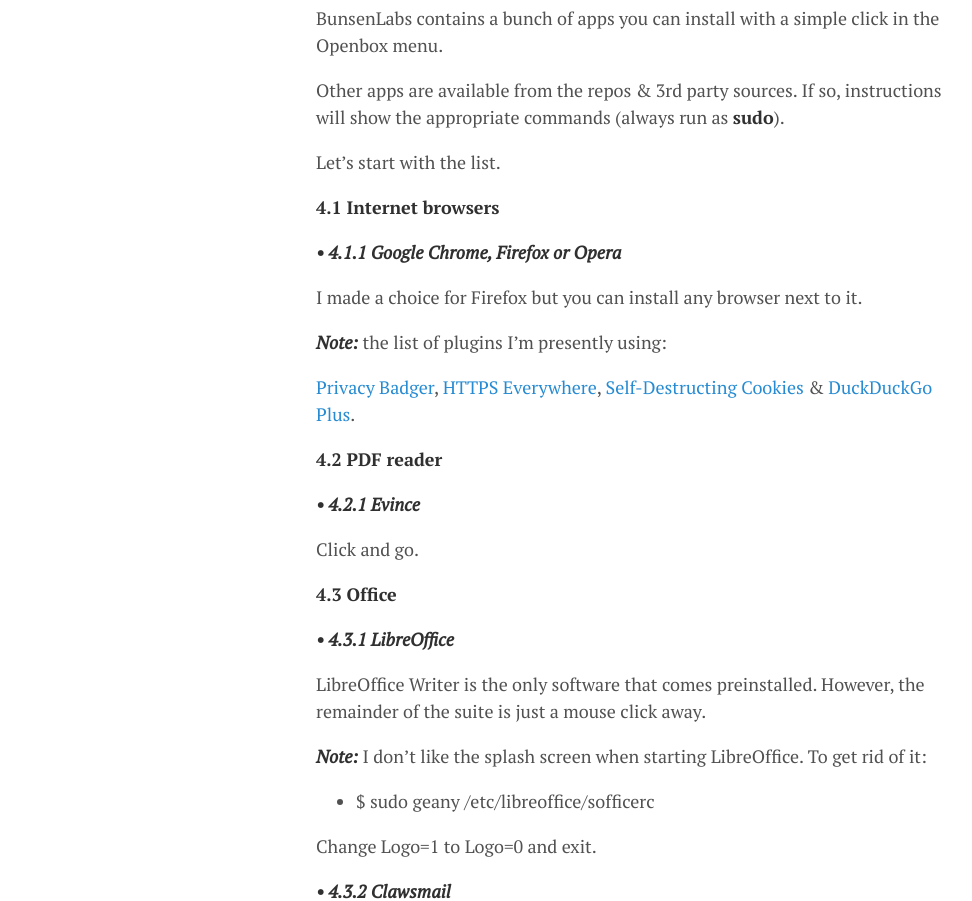
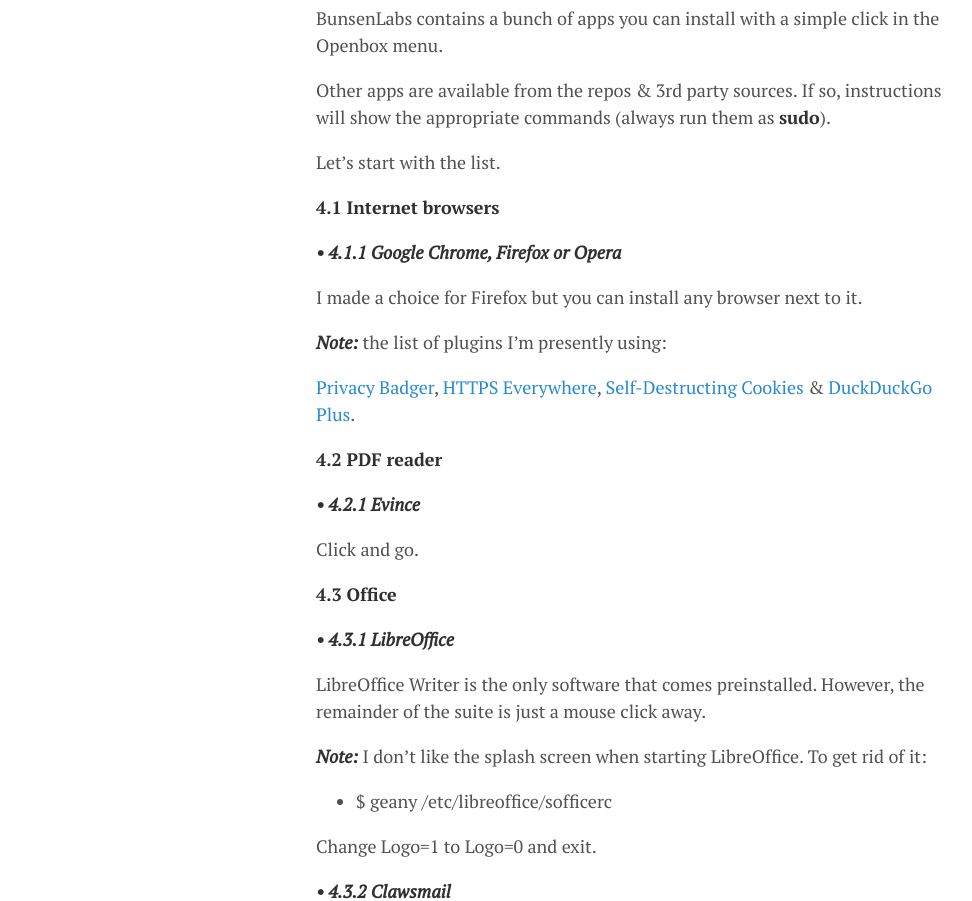
Before and after one commit to lgeurts/lgeurts.github.io, a Jekyll site: the page built from _posts/2017-07-11-bunsenlabs-linux-setup-notes-for dell-inspiron-6000.md, in a window 1280 px wide and 1400 px high, scrolled down 2115 px. Shown: the part 182-1083 px from the top of the window, without its empty margins (0-972 px from the left). Built offline with Jekyll 4.4.1, drawn with Linux system fonts in a browser that asks for light colours; nearby versions of some CDN libraries; comment, search, counter and statistics services are not loaded.

Commit message:
Update 2017-07-11-bunsenlabs-linux-setup-notes-for dell-inspiron-6000.md

```diff
--- a/_posts/2017-07-11-bunsenlabs-linux-setup-notes-for dell-inspiron-6000.md
+++ b/_posts/2017-07-11-bunsenlabs-linux-setup-notes-for dell-inspiron-6000.md
@@ -52,7 +52,7 @@
 
 BunsenLabs contains a bunch of apps you can install with a simple click in the Openbox menu.
 
-Other apps are available from the repos & 3rd party sources. If so, instructions will show the appropriate commands (always run as **sudo**).
+Other apps are available from the repos & 3rd party sources. If so, instructions will show the appropriate commands (always run them as **sudo**).
 
 Let's start with the list.
 
@@ -80,7 +80,7 @@
 
 ***Note:*** I don't like the splash screen when starting LibreOffice. To get rid of it:
 
-- $ sudo geany /etc/libreoffice/sofficerc
+- $ geany /etc/libreoffice/sofficerc
 
 Change Logo=1 to Logo=0 and exit.
 
```
